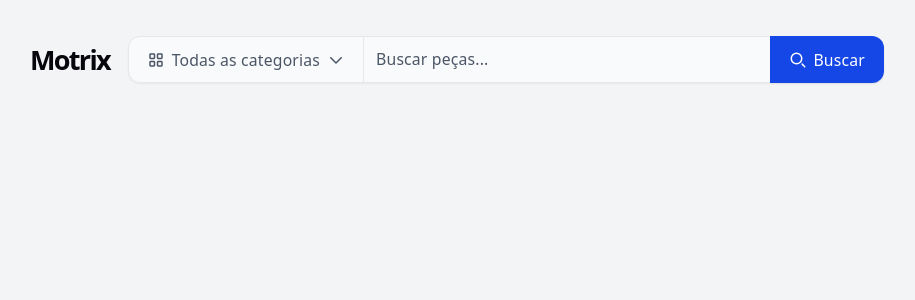
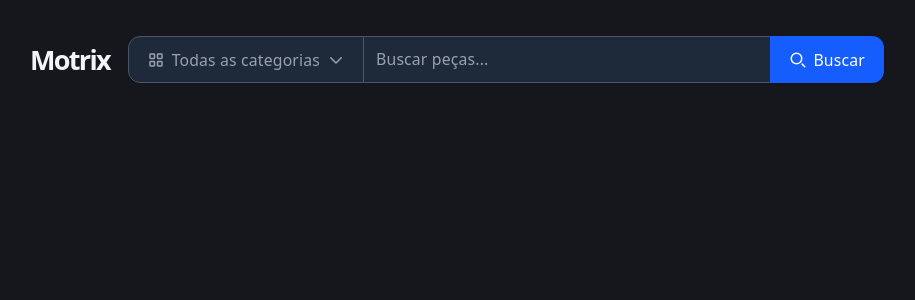
Before and after one commit to ThainaLuzia/motrix, a React (Vite) app in the folder motrix/: page /dashboard in a window 1280 px wide. Shown: the top 300 px of the page, without its empty margins (74-989 px from the left). Built offline with nearby package versions, Linux system fonts and the light colour scheme.

Commit message:
feat: update styles for dark mode and enhance button borders in Dashboard and Login pages

```diff
--- a/motrix/index.html
+++ b/motrix/index.html
@@ -1,5 +1,5 @@
 <!doctype html>
-<html lang="en">
+<html lang="en" class="dark">
   <head>
     <meta charset="UTF-8" />
     <link rel="icon" type="image/svg+xml" href="/favicon.svg" />
--- a/motrix/src/index.css
+++ b/motrix/src/index.css
@@ -3,19 +3,22 @@
 @plugin "flowbite/plugin";
 @source "../node_modules/flowbite";
 
+/* Site sempre em modo escuro: a classe .dark fica fixa no <html> (index.html). */
+@custom-variant dark (&:where(.dark, .dark *));
+
 @layer base {
   :root {
-    --text: #6b6375;
-    --text-h: #08060d;
-    --bg: #fff;
-    --border: #e5e4e7;
-    --code-bg: #f4f3ec;
-    --accent: #aa3bff;
-    --accent-bg: rgba(170, 59, 255, 0.1);
-    --accent-border: rgba(170, 59, 255, 0.5);
-    --social-bg: rgba(244, 243, 236, 0.5);
+    --text: #9ca3af;
+    --text-h: #f3f4f6;
+    --bg: #16171d;
+    --border: #2e303a;
+    --code-bg: #1f2028;
+    --accent: #c084fc;
+    --accent-bg: rgba(192, 132, 252, 0.15);
+    --accent-border: rgba(192, 132, 252, 0.5);
+    --social-bg: rgba(47, 48, 58, 0.5);
     --shadow:
-      rgba(0, 0, 0, 0.1) 0 10px 15px -3px, rgba(0, 0, 0, 0.05) 0 4px 6px -2px;
+      rgba(0, 0, 0, 0.4) 0 10px 15px -3px, rgba(0, 0, 0, 0.25) 0 4px 6px -2px;
 
     --sans: system-ui, 'Segoe UI', Roboto, sans-serif;
     --heading: system-ui, 'Segoe UI', Roboto, sans-serif;
@@ -23,7 +26,7 @@
 
     font: 18px/145% var(--sans);
     letter-spacing: 0.18px;
-    color-scheme: light dark;
+    color-scheme: dark;
     color: var(--text);
     background: var(--bg);
     font-synthesis: none;
@@ -36,24 +39,8 @@
     }
   }
 
-  @media (prefers-color-scheme: dark) {
-    :root {
-      --text: #9ca3af;
-      --text-h: #f3f4f6;
-      --bg: #16171d;
-      --border: #2e303a;
-      --code-bg: #1f2028;
-      --accent: #c084fc;
-      --accent-bg: rgba(192, 132, 252, 0.15);
-      --accent-border: rgba(192, 132, 252, 0.5);
-      --social-bg: rgba(47, 48, 58, 0.5);
-      --shadow:
-        rgba(0, 0, 0, 0.4) 0 10px 15px -3px, rgba(0, 0, 0, 0.25) 0 4px 6px -2px;
-    }
-
-    #social .button-icon {
-      filter: invert(1) brightness(2);
-    }
+  #social .button-icon {
+    filter: invert(1) brightness(2);
   }
 
   #root {
@@ -66,12 +53,6 @@
     display: flex;
     flex-direction: column;
     box-sizing: border-box;
-  }
-
-  @media (prefers-color-scheme: light) {
-    :root:has(#dashboard) {
-      --bg: var(--color-neutral-tertiary-soft);
-    }
   }
 
   #root:has(#dashboard) {
--- a/motrix/src/pages/Dashboard.tsx
+++ b/motrix/src/pages/Dashboard.tsx
@@ -55,7 +55,7 @@ export default function Dashboard() {
                 aria-haspopup="listbox"
                 aria-expanded={isDropdownOpen}
                 aria-controls="dropdown"
-                className="inline-flex h-full items-center z-10 text-body bg-neutral-secondary-medium box-border border border-default-medium hover:bg-neutral-tertiary-medium hover:text-heading focus:ring-4 focus:ring-neutral-tertiary font-medium leading-5 rounded-s-base text-sm px-4 py-2.5 focus:outline-none cursor-pointer"
+                className="inline-flex h-full items-center z-10 text-body bg-neutral-secondary-medium box-border border border-default-strong hover:bg-neutral-tertiary-medium hover:text-heading focus:ring-4 focus:ring-neutral-tertiary font-medium leading-5 rounded-s-base text-sm px-4 py-2.5 focus:outline-none cursor-pointer"
               >
                 <svg
                   className="w-4 h-4 me-1.5"
@@ -96,7 +96,7 @@ export default function Dashboard() {
               {isDropdownOpen && (
                 <div
                   id="dropdown"
-                  className="absolute start-0 top-full mt-1 z-20 bg-neutral-primary-medium border border-default-medium rounded-base shadow-lg w-44"
+                  className="absolute start-0 top-full mt-1 z-20 bg-neutral-primary-medium border border-default-strong rounded-base shadow-lg w-44"
                 >
                   <ul
                     role="listbox"
@@ -126,7 +126,7 @@ export default function Dashboard() {
               id="search-dropdown"
               name="search"
               required
-              className="px-3 py-2.5 bg-neutral-secondary-medium border border-default-medium text-heading text-sm focus:ring-brand focus:border-brand block w-full placeholder:text-body"
+              className="px-3 py-2.5 bg-neutral-secondary-medium border border-default-strong text-heading text-sm focus:ring-brand focus:border-brand block w-full placeholder:text-body"
               placeholder="Buscar peças..."
             />
             <button
--- a/motrix/src/pages/Login.tsx
+++ b/motrix/src/pages/Login.tsx
@@ -11,7 +11,7 @@ const VALID_EMAIL = 'admin'
 const VALID_PASSWORD = 'admin'
 
 const inputClassName =
-  'block w-full ps-9 py-2.5 bg-neutral-secondary-medium border border-default-medium text-heading text-sm rounded-base focus:ring-brand focus:border-brand shadow-xs placeholder:text-body'
+  'block w-full ps-9 py-2.5 bg-neutral-secondary-medium border border-default-strong text-heading text-sm rounded-base focus:ring-brand focus:border-brand shadow-xs placeholder:text-body'
 
 export default function Login() {
   const navigate = useNavigate()
@@ -206,7 +206,7 @@ export default function Login() {
           </div>
 
           {error && (
-            <p id="login-error" role="alert" className="text-sm font-medium text-red-600">
+            <p id="login-error" role="alert" className="text-sm font-medium text-red-400">
               {error}
             </p>
           )}
```
